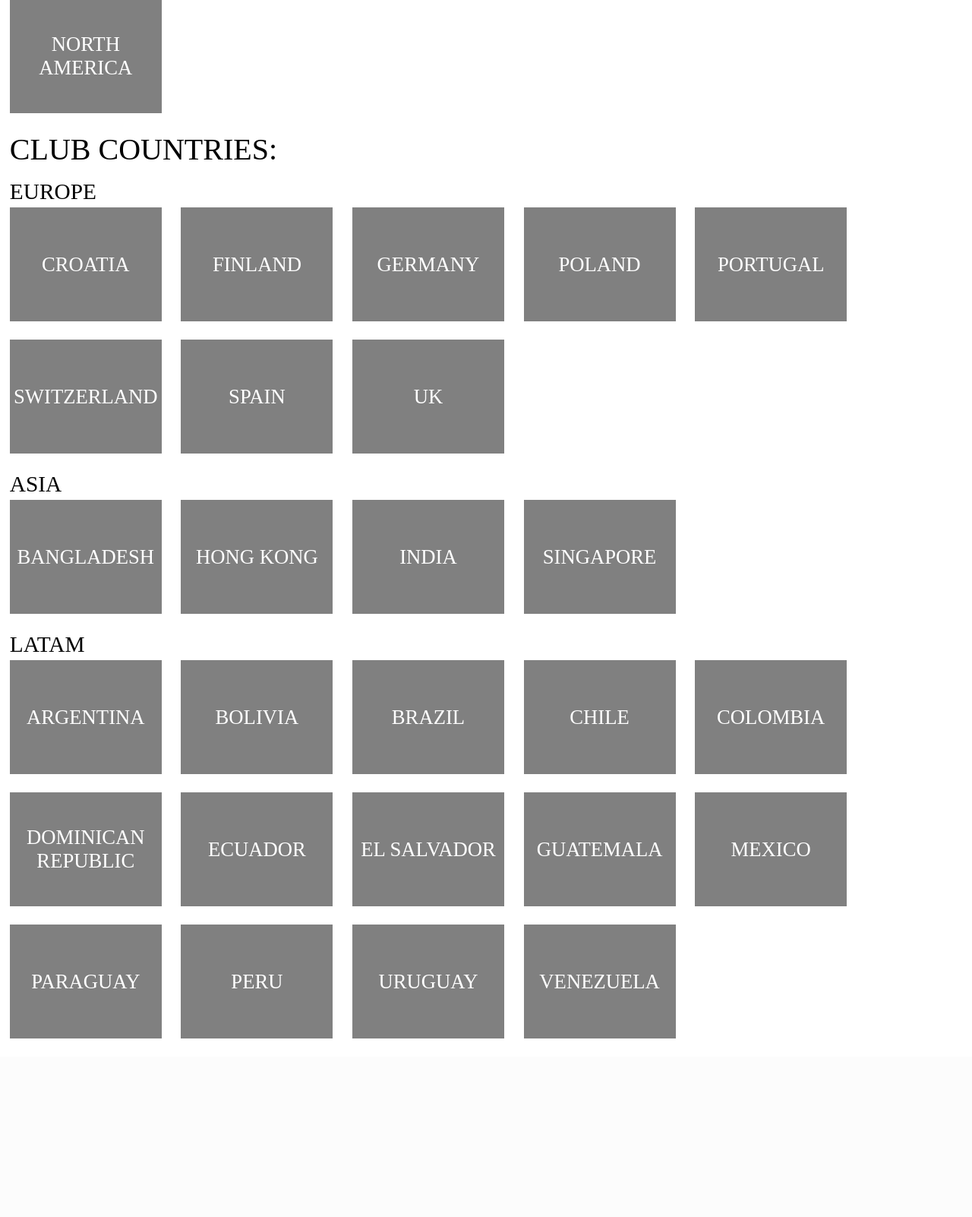
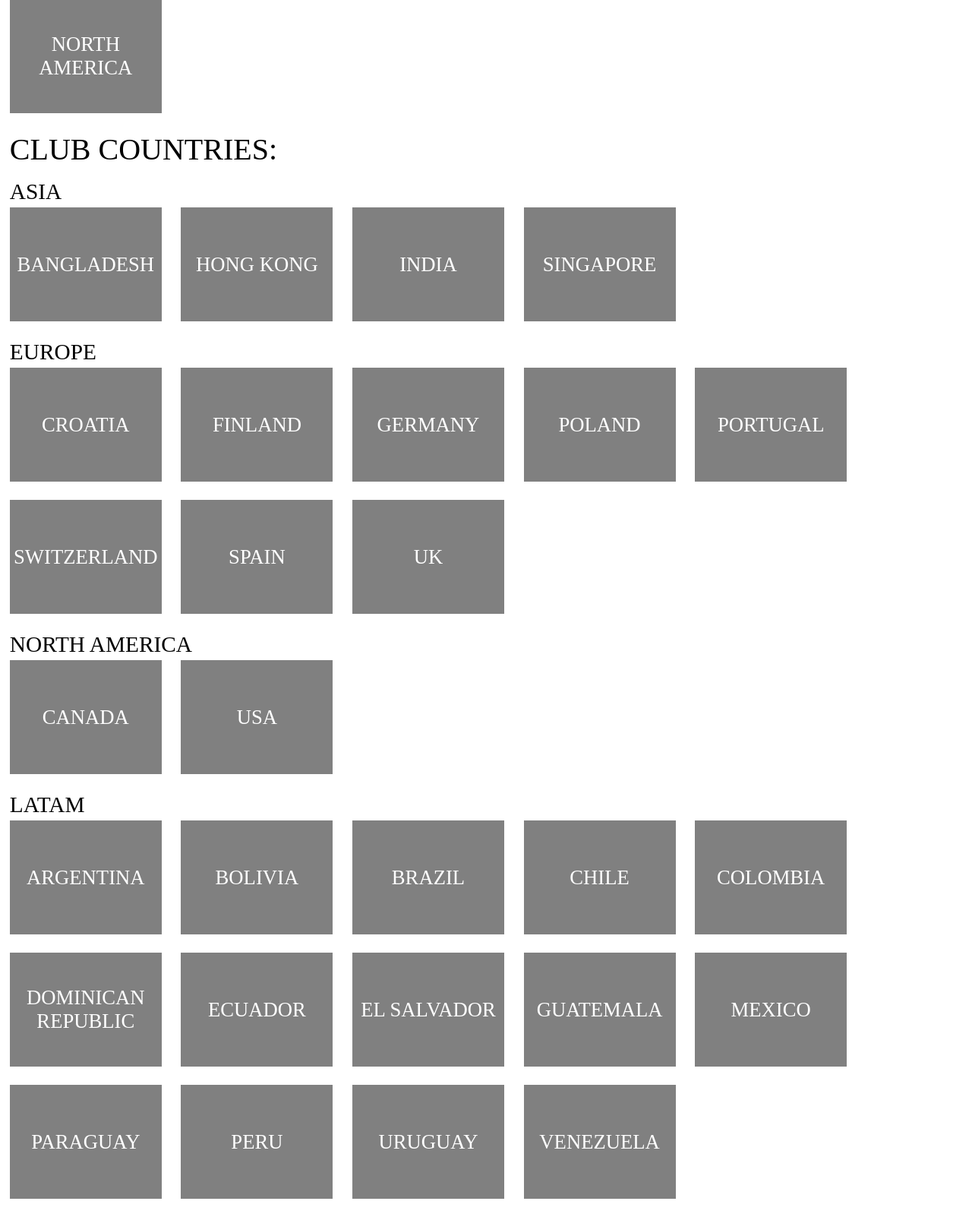
Before and after one commit to milan252525/LAclubs, a Flask app: page / in a window 1280 px wide. Shown: the part 873-2475 px from the top of the page at 76% size. Before the commit the page ends 2240 px from the top, so only its background shows below. Run offline with Flask 2, Linux system fonts and the light colour scheme; some web fonts are replaced.

Commit message:
added canada

```diff
--- a/app/templates/index.html
+++ b/app/templates/index.html
@@ -41,6 +41,14 @@
         </div>
 
         <p class="category">CLUB COUNTRIES:</p>
+        <p class="subcategory">ASIA</p>
+        <div class="button_area">
+            <a class="button" href="clubs?country=bangladesh">BANGLADESH</a>
+            <a class="button" href="clubs?country=hongkong">HONG KONG</a>
+            <a class="button" href="clubs?country=india">INDIA</a>
+            <a class="button" href="clubs?country=singapore">SINGAPORE</a>
+        </div>
+
         <p class="subcategory">EUROPE</p>
         <div class="button_area">
             <a class="button" href="clubs?country=croatia">CROATIA</a>
@@ -52,13 +60,13 @@
             <a class="button" href="clubs?country=spain">SPAIN</a>
             <a class="button" href="clubs?country=uk">UK</a>
         </div>
-        <p class="subcategory">ASIA</p>
+
+        <p class="subcategory">NORTH AMERICA</p>
         <div class="button_area">
-            <a class="button" href="clubs?country=bangladesh">BANGLADESH</a>
-            <a class="button" href="clubs?country=hongkong">HONG KONG</a>
-            <a class="button" href="clubs?country=india">INDIA</a>
-            <a class="button" href="clubs?country=singapore">SINGAPORE</a>
+            <a class="button" href="clubs?country=canada">CANADA</a>
+            <a class="button" href="clubs?country=usa">USA</a>
         </div>
+
         <p class="subcategory">LATAM</p>
         <div class="button_area">
             <a class="button" href="clubs?country=argentina">ARGENTINA</a>
```
Also changed, not shown: 1 other file.
